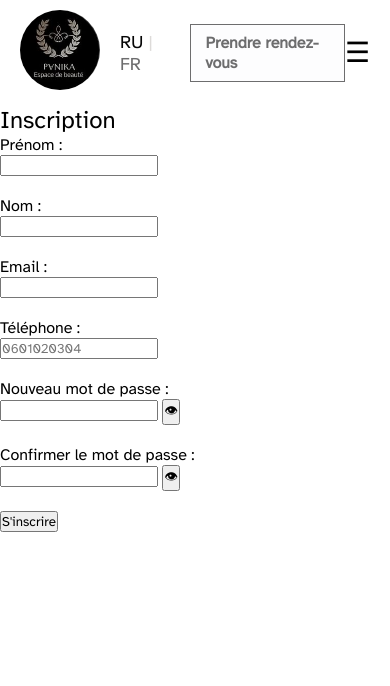
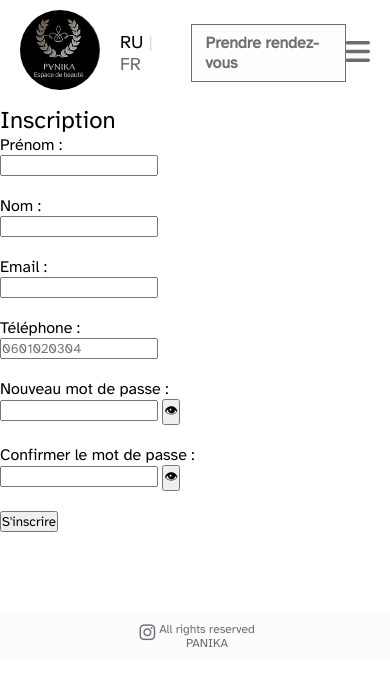
Before and after one commit to Rimmchiknaaus/panika_project, a PHP site: page /ctrl/register-display.php in a window 390 px wide. Shown: the top 686 px of the page. Run offline with PHP 8.4, Linux system fonts and the light colour scheme; data that the repository does not hold is empty; style sheets or scripts are compiled from the project's sources; some libraries are stand-ins or nearby versions.

Commit message:
header style

```diff
--- /dev/null
+++ b/asset/css/_footer.scss
@@ -0,0 +1,23 @@
+.footer {
+    background-color:$lowBGC;
+    color: $smallTextGrey;
+    text-align: center;
+    padding: 20px;
+    font-size: 14px;
+    margin-top: 80px;
+    display: flex;
+    justify-content: center;
+
+}
+
+.footer i {
+    color: $smallTextGrey;
+    width: 24px;
+}
+
+@media (max-width: 991px) {
+.footer {
+    padding: 10px;
+    font-size: 12px;
+    }
+}
--- a/asset/css/_general.scss
+++ b/asset/css/_general.scss
@@ -27,3 +27,15 @@ main{
     max-width: 1100px;
     margin-inline: auto;
 }
+
+h1{
+    font-size: 77px;
+    color: 151416;
+}
+
+@media (max-width: 991px) {
+
+h1{
+    font-size: 32px;
+    }
+}
--- a/asset/css/_header.scss
+++ b/asset/css/_header.scss
@@ -47,10 +47,14 @@
 
 }
 
-
 .header__nav_menu a{
   background:#FFFFFF;
   font-size: 16px;
+  color: $smallTextGrey;
+
+  &:hover{
+    color: $smallTextGreyHover;
+  }
 }
 
 @media (max-width: 991px) {
@@ -78,5 +82,20 @@
   .burger {
     position:relative;
     z-index:1001;
+    i{
+      color: $smallTextGrey;
+      &:hover{
+        color: $smallTextGreyHover;
+      }
+    }
   }
+
+  h1{
+    font-size: 32px;
+    }
+  .footer {
+    padding: 10px;
+    font-size: 12px;
+    background-color: aqua;
+    }
 }
--- a/asset/css/_variables.scss
+++ b/asset/css/_variables.scss
@@ -0,0 +1,3 @@
+$smallTextGrey: #6E6C71;
+$lowBGC: #FBFCFE;
+$smallTextGreyHover:#060606;
--- a/asset/css/style.css
+++ b/asset/css/style.css
@@ -32,6 +32,16 @@ main {
   margin-inline: auto;
 }
 
+h1 {
+  font-size: 77px;
+  color: 151416;
+}
+
+@media (max-width: 991px) {
+  h1 {
+    font-size: 32px;
+  }
+}
 .header {
   background: #FFFFFF;
   padding: 10px 40px;
@@ -82,6 +92,10 @@ main {
 .header__nav_menu a {
   background: #FFFFFF;
   font-size: 16px;
+  color: #6E6C71;
+}
+.header__nav_menu a:hover {
+  color: #060606;
 }
 
 @media (max-width: 991px) {
@@ -114,6 +128,22 @@ main {
     position: relative;
     z-index: 1001;
   }
+  .header__left i,
+  .burger i {
+    color: #6E6C71;
+  }
+  .header__left i:hover,
+  .burger i:hover {
+    color: #060606;
+  }
+  h1 {
+    font-size: 32px;
+  }
+  .footer {
+    padding: 10px;
+    font-size: 12px;
+    background-color: aqua;
+  }
 }
 .btn__rdv {
   background: #FDFDFE;
@@ -132,4 +162,27 @@ main {
 
 .language_link {
   color: #DDDBD9;
+}
+
+.footer {
+  background-color: #FBFCFE;
+  color: #6E6C71;
+  text-align: center;
+  padding: 20px;
+  font-size: 14px;
+  margin-top: 80px;
+  display: flex;
+  justify-content: center;
+}
+
+.footer i {
+  color: #6E6C71;
+  width: 24px;
+}
+
+@media (max-width: 991px) {
+  .footer {
+    padding: 10px;
+    font-size: 12px;
+  }
 }/*# sourceMappingURL=style.css.map */
--- a/asset/css/style.scss
+++ b/asset/css/style.scss
@@ -3,3 +3,4 @@
 @import 'main';
 @import 'header';
 @import 'btns';
+@import 'footer';
--- a/view/_footer.php
+++ b/view/_footer.php
@@ -1,3 +1,4 @@
-<footer>
-
+<footer class="footer">
+    <a href="https://www.instagram.com/panika_espace_de_beaute/"><i class="fa-brands fa-instagram"></i></a>
+    <p>All rights reserved<br>PANIKA</p>
 </footer>
--- a/view/_header.php
+++ b/view/_header.php
@@ -32,7 +32,7 @@
             </a>
         </div>
 
-        <button class="burger" onclick="toggleMenu()">☰</button>
+        <button class="burger" onclick="toggleMenu()"><i class="fa-solid fa-bars"></i></button>
 
         <nav class="header__nav_menu" id="main-nav">
             <ul>
@@ -60,6 +60,7 @@ function toggleMenu() {
   nav.classList.toggle('show');
 }
 </script>
+<script src="https://kit.fontawesome.com/026a02d0be.js" crossorigin="anonymous"></script>
 
 </body>
 </html>
--- a/view/home.php
+++ b/view/home.php
@@ -3,8 +3,6 @@
 ?>
 <main>
     <section>
-        <h2>Contenu de la SESSION</h2>
-        <pre><?php var_dump($_SESSION) ?></pre>
 
         Lorem ipsum dolor sit amet consectetur adipisicing elit. Fuga ab, nisi ducimus totam dolore cum sit debitis sunt autem, exercitationem, minima modi sequi facere molestiae accusamus in maxime. Dolorem, labore!
         Lorem ipsum dolor sit amet consectetur adipisicing elit. Fuga ab, nisi ducimus totam dolore cum sit debitis sunt autem, exercitationem, minima modi sequi facere molestiae accusamus in maxime. Dolorem, labore!
```
Also changed, not shown: 1 other file.
